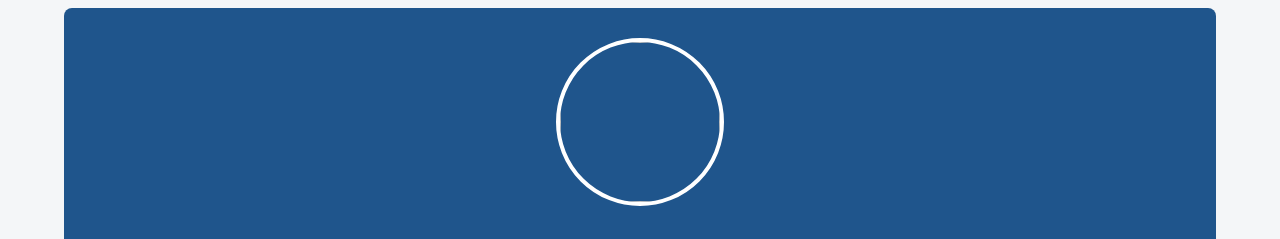
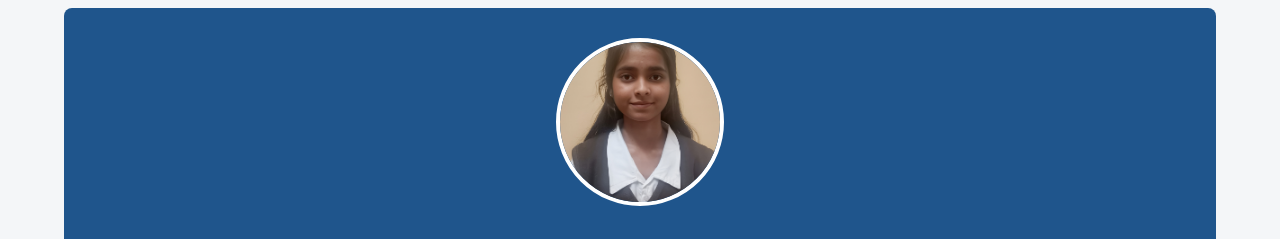
Before and after one commit to gudigarvarsha3535-afk/Resume, a plain HTML site: page index.html in a window 1280 px wide. Shown: the top 239 px of the page. Drawn offline with Linux system fonts and the light colour scheme.

Commit message:
Update index.html

```diff
--- a/index.html
+++ b/index.html
@@ -8,7 +8,7 @@
 <body>
 
 <header>
-    <img src="/image.jpg.jpeg" alt="" class="profile-img">
+    <img src="image.jpeg" alt="" class="profile-img">
     <h1>Varshini Gudigar</h1>
     <p>Student | Engineer </p>
 </header>
```
